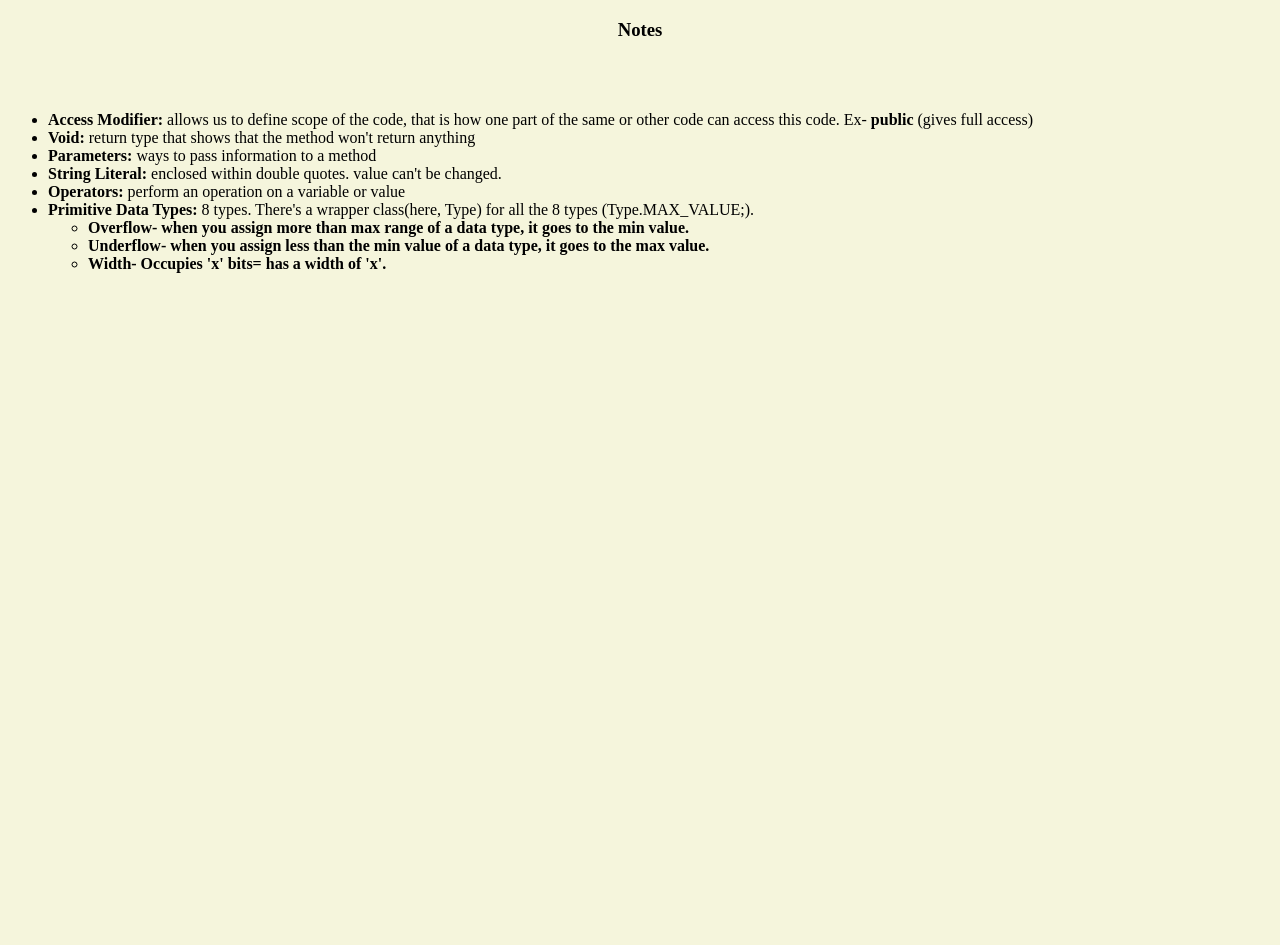
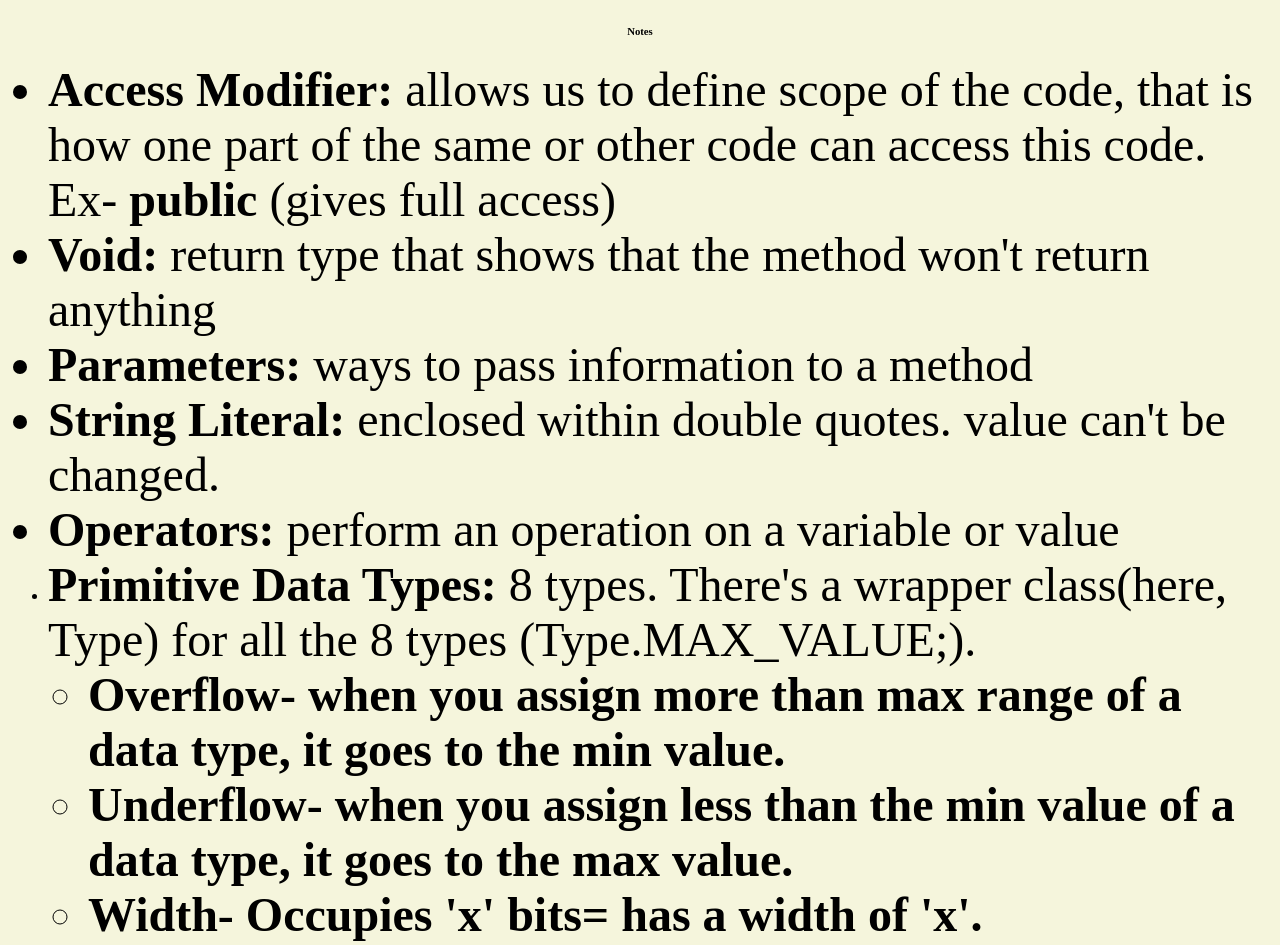
Before and after one commit to nope-not-me/javastuff.github.io, a plain HTML site: page index.html in a window 1280 px wide. Before the commit the page ends 800 px from the top, so only its background shows below. Drawn offline with Linux system fonts and the light colour scheme.

Commit message:
Update index.html

```diff
--- a/index.html
+++ b/index.html
@@ -3,9 +3,9 @@
 <head><title>Java Notes from Udemy</title></head>
 
 <body bgcolor="#F5F5DC">
-<center><h3><b>Notes</b></h3></center>
-  <br><br>
+<center><h6><b>Notes</b></h6></center>
 
+<font size=14>
 <ul>
   <li><b>Access Modifier:</b> allows us to define scope of the code, that is how one part of the same or other code can access this code. Ex- <b>public</b> (gives full access) </li>
   <li><b>Void:</b> return type that shows that the method won't return anything </li>
@@ -20,6 +20,6 @@
       <ul> </b></li>
 
 </ul>
-
+</font>
 </body>
 </html>
```
